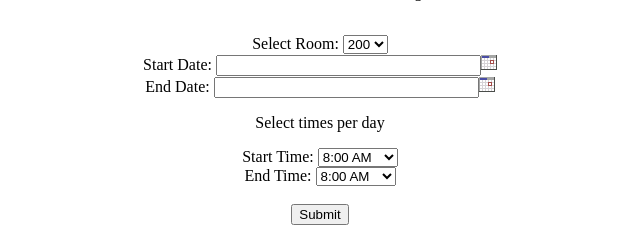
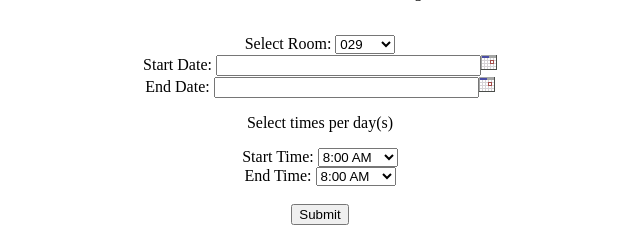
Before and after one commit to SCCapstone/RoomScheduling, a Python web app: template RoomSchedulerApp/templates/rooms.html in a window 1280 px wide. Shown: the part 319-564 px from the top of the page, without its empty margins (320-960 px from the left). Run offline with Jinja, Linux system fonts and the light colour scheme; the template is opened without the code that fills it, so the values that code supplies are empty.

Commit message:
added room selection to rooms.html

```diff
--- a/RoomSchedulerApp/templates/rooms.html
+++ b/RoomSchedulerApp/templates/rooms.html
@@ -44,13 +44,20 @@
  	<form name="rsubmission" action="/rsubmit" method="post">
 
  	Select Room: <select name="roomtoselect" id="roomtoselect" onchange="">
- 		<option name="roomnum" value="200">200 </option>
- 		<option name="roomnum" value="300">300 </option>
+ 		<option name="roomnum" value="029">029</option>
+ 		<option name="roomnum" value="030">030</option>
+ 		<option name="roomnum" value="117">117</option>
+ 		<option name="roomnum" value="125">125</option>
+ 		<option name="roomnum" value="272">272</option>
+ 		<option name="roomnum" value="274-N"> 274-N</option>
+ 		<option name="roomnum" value="274-M">274-M</option>
+ 		<option name="roomnum" value="274-O">274-O</option>
+ 		<option name="roomnum" value="274-D">274-D</option>
  	</select>
  	<br />
  	Start Date: <input type="text" name="sdate" id="sdate" size="30"><a href="javascript:NewCal('sdate','ddmmyyyy')"><img src="images/cal.gif" width="16" height="16" border="0" alt="Pick a date"></a><br />
     End Date: <input type="text" name="edate" id="edate" size="30"><a href="javascript:NewCal('edate','ddmmyyyy')"><img src="images/cal.gif" width="16" height="16" border="0" alt="Pick a date"></a><br />
-    <p>Select times per day </p>
+    <p>Select times per day(s) </p>
     <div>Start Time: <select name="stime" id="stime">
     	<option name="time" value="8:00 AM">8:00 AM</option>
     	<option name="time" value="9:00 AM">9:00 AM</option>
```
